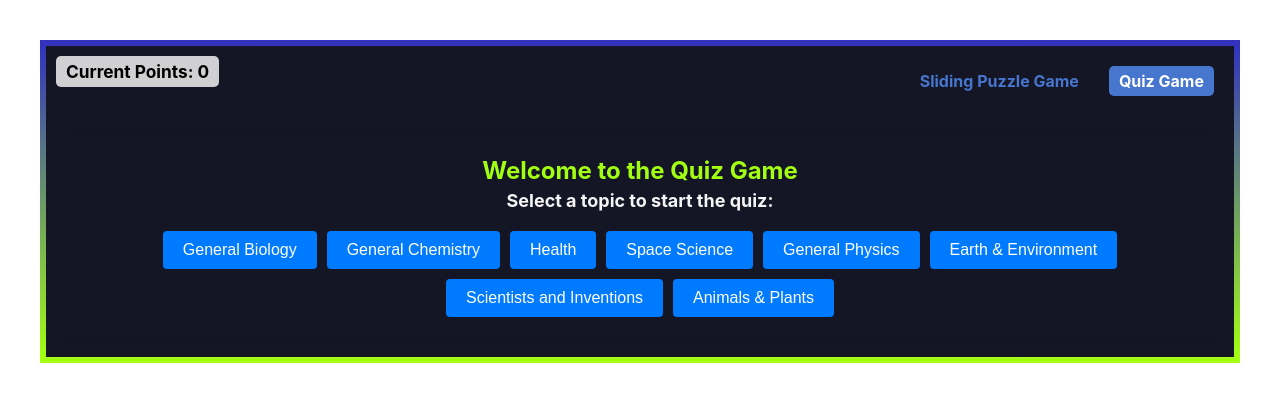
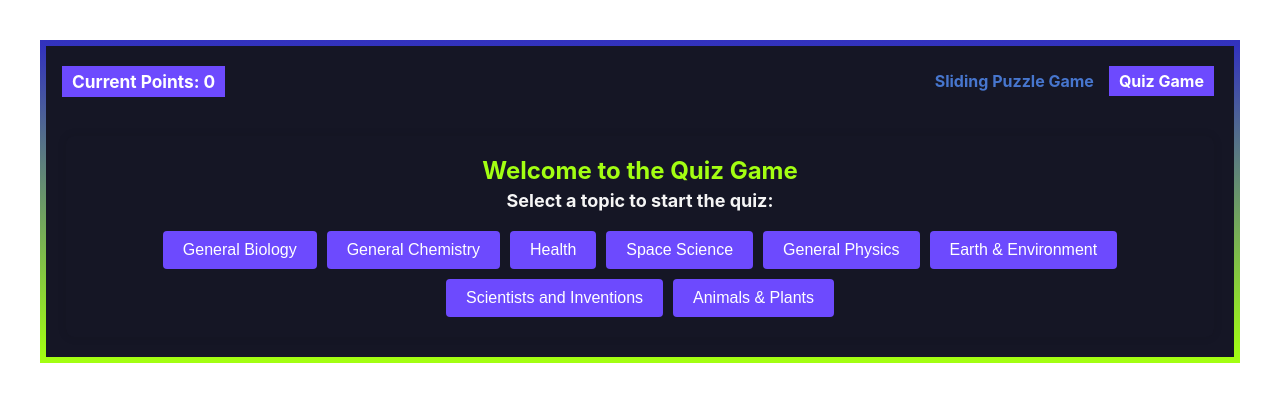
Before and after one commit to Aragonthe4th/desci, a React (Create React App) app: page / in a window 1280 px wide. Both pictures are taken after a click on the element "Quiz Game". Shown: the top 402 px of the page. Built offline with nearby package versions, Linux system fonts and the light colour scheme.

Commit message:
color and button changes

```diff
--- a/src/App.css
+++ b/src/App.css
@@ -29,7 +29,7 @@
 .game-selection {
   display: flex;
   justify-content: flex-end;
-  gap: 20px;
+  gap: 5px;
   margin-bottom: 20px;
 }
 
@@ -41,26 +41,26 @@
   font-weight: bold;
   transition: color 0.3s, background-color 0.3s;
   padding: 5px 10px;
-  border-radius: 5px;
+  /* border-radius: 5px; */
 }
 
 /* Active and hover state for game selection buttons */
 .game-selection span:hover,
 .game-selection span.active {
   color: white;
-  background-color: rgb(71, 118, 206);
+  background-color: #6d4afe;
 }
 
 /* Points display styling */
 .points-display {
   position: absolute;
-  top: 10px;
-  left: 10px;
+  top: 20px;
+  left: 16px;
   font-size: 1.2em;
-  color: rgb(0, 0, 0);
-  background-color: rgba(255, 255, 255, 0.8);
+  color: rgb(255, 255, 255);
+  background-color: #6d4afe;
   padding: 5px 10px;
-  border-radius: 5px;
+  /* border-radius: 5px; */
 }
 
 /* Media query for smaller screens to avoid overlay and position points display below buttons */
--- a/src/QuizGame.css
+++ b/src/QuizGame.css
@@ -35,7 +35,7 @@
   border: none;
   border-radius: 4px;
   cursor: pointer;
-  background-color: #007bff;
+  background-color: #6d4afe;
   color: white;
   transition: background-color 0.3s;
 }
@@ -51,11 +51,13 @@
 .question-container h2 {
   font-size: 22px;
   margin-bottom: 10px;
+  color:#f0f0f0
 }
 
 .question-container p {
   font-size: 18px;
   margin: 0 0 15px 0;
+  color:#a3ff12;
 }
 
 .answer-options {
@@ -75,7 +77,7 @@
 }
 
 .answer-options button:hover {
-  background-color: #e0e0e0;
+  background-color: #6d4afe;
 }
 
 .answer-feedback-container {
@@ -88,7 +90,7 @@
 }
 
 .answer-feedback.correct {
-  color: green;
+  color: #a3ff12;
 }
 
 .answer-feedback.wrong {
```
